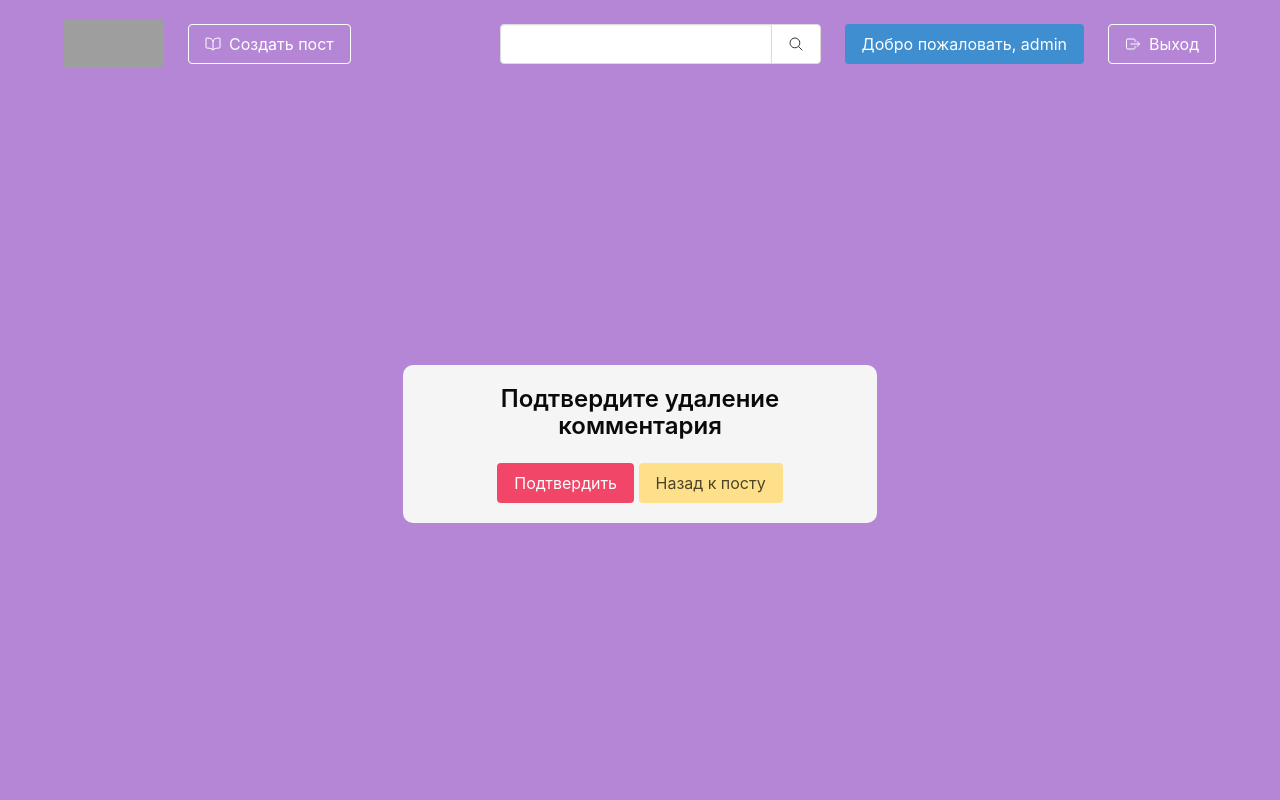
After one commit to Apollo2905/top_project, a Django app: page /blog/comment_delete/1 in a window 1280 px wide. The commit adds this page. Run offline with Django 4.2, Linux system fonts and the light colour scheme; a user stored in the database is signed in; data comes from the database, SQL or seed files in the repository; both versions use the stored data as it was after the commit; grey boxes are pictures that could not be loaded.

Commit message:
Добавлено редактирование и удаление комментариев + поиск по постам в блоге

```diff
--- a/top/blog/templates/base_layout.html
+++ b/top/blog/templates/base_layout.html
@@ -44,6 +44,20 @@
                     </div>
                     <div class="navbar-end">
                         <span class="navbar-item">
+                            <form method="get" class="mt-4">
+                                <div class="field has-addons">
+                                    <div class="control">
+                                        <input type="search" name="search" class="input">
+                                    </div>
+                                    <div class="control">
+                                        <button type="submit" class="button">
+                                            <ion-icon name="search-outline"></ion-icon>
+                                        </button>
+                                    </div>
+                                </div>
+                            </form>
+                        </span>
+                        <span class="navbar-item">
                             <a href="" class="button is-info">
                             Добро пожаловать, {{ request.user }}
                             </a>
--- /dev/null
+++ b/top/blog/templates/comment_delete.html
@@ -0,0 +1,17 @@
+{% extends 'base_layout.html' %}
+{% load static from static %}
+
+{% block content %}
+<form method="post" class="site-form has-background-light">
+    {% csrf_token %}
+    <p class="title has-text-centered is-4 mb-5 has-text-black">
+        Подтвердите удаление комментария
+    </p>
+    <div class="has-text-centered">
+        <button class="button is-danger">Подтвердить</button>
+        <a class="button is-warning" href="{% url 'blog:post' post.slug %}">
+            Назад к посту
+        </a>
+    </div>
+</form>
+{% endblock %}
--- a/top/blog/urls.py
+++ b/top/blog/urls.py
@@ -9,6 +9,8 @@ urlpatterns = [
     path('edit/<slug>', views.edit_post, name='edit_post'),
     path('like/<slug>', views.like, name='like'),
     path('dislike/<slug>', views.dislike, name='dislike'),
+    path('comment_delete/<int:pk>', views.comment_delete, name='comment_delete'),
+    path('comment_edit/<int:pk>', views.comment_edit, name='comment_edit'),
 ]
 # namespace - для работы со ссылками
 
--- a/top/blog/views.py
+++ b/top/blog/views.py
@@ -3,12 +3,15 @@ from .models import *  # импортирование модели
 from .models import Post
 from .forms import PostForm, CommentForm
 from django.contrib.auth.decorators import login_required
+from django.db.models import Q
 
 
 @login_required(login_url='/users/log_in')
 def home(request):
+    search = request.GET.get('search')
     posts = Post.objects.all()  # запрос в базу данных
-    # print(courses[0].description)
+    if search:
+        posts = Post.objects.filter(Q(title__icontains=search) | Q(text__icontains=search))
     return render(request, 'home.html', {'posts': posts})  # отправка в html
 
 
@@ -84,3 +87,24 @@ def dislike(request, slug):
     elif request.user in post_data.dislikes.all():
         post_data.dislikes.remove(request.user)
     return redirect('blog:post', slug=slug)
+
+
+@login_required(login_url='/users/log_in')
+def comment_delete(request, pk):
+    comment = Comment.objects.get(pk=pk)
+
+    if request.method == 'POST':
+        comment.delete()
+        return redirect('blog:post', slug=comment.post.slug)
+    return render(request, 'comment_delete.html', {'post': comment.post})
+
+
+@login_required(login_url='/users/log_in')
+def comment_edit(request, pk):
+    comment = Comment.objects.get(pk=pk)
+    form = CommentForm(request.POST or None, instance=comment)
+
+    if form.is_valid() and request.method == 'POST':
+        form.save()
+        return redirect('blog:post', slug=comment.post.slug)
+    return render(request, 'comment_edit.html', {'form': form, 'post': comment.post})
--- a/top/top/settings.py
+++ b/top/top/settings.py
@@ -102,7 +102,7 @@ AUTH_PASSWORD_VALIDATORS = [
 
 LANGUAGE_CODE = 'ru'
 
-TIME_ZONE = 'UTC'
+TIME_ZONE = 'Europe/Moscow'
 
 USE_I18N = True
 
```
Also changed, not shown: top/blog/templates/comment_edit.html (added, +15 -0 lines), top/blog/templates/home.html (+4 -4 lines), top/blog/templates/post.html (+11 -3 lines), top/db.sqlite3.
